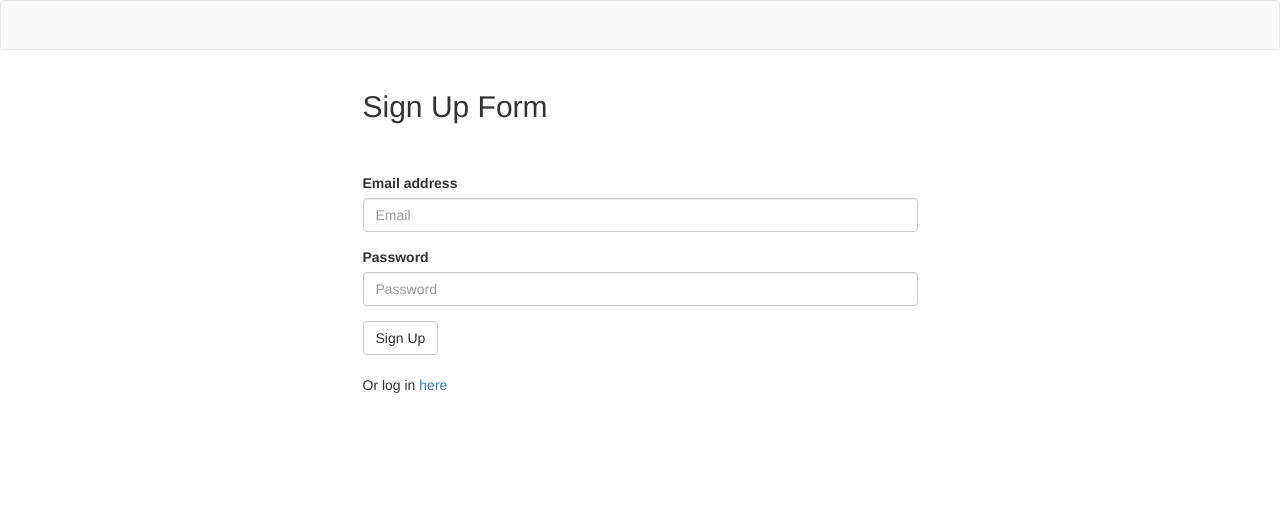
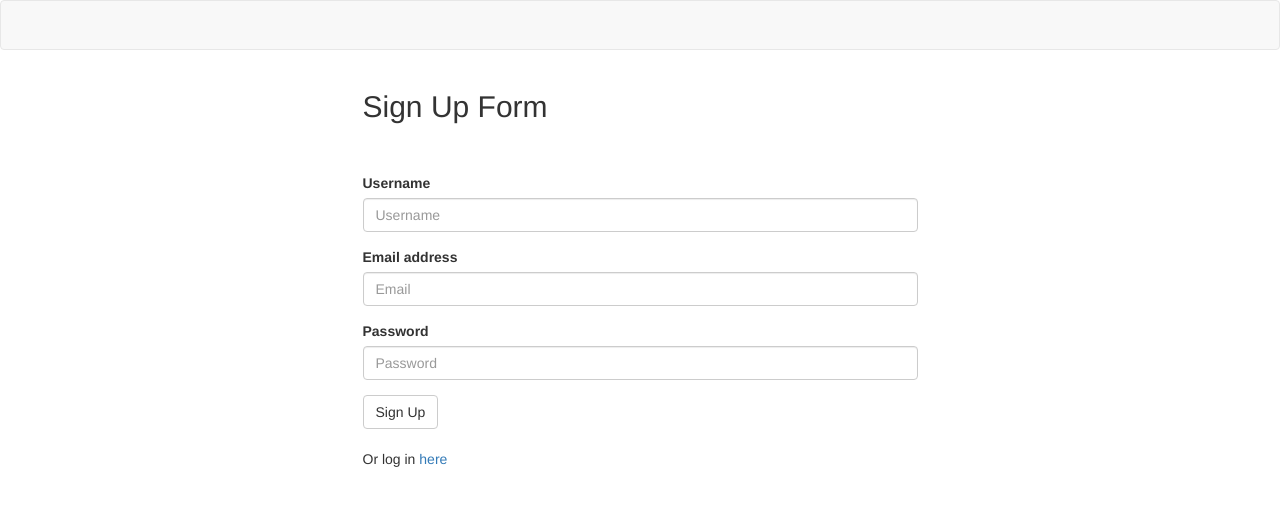
Before and after one commit to vpickard707/Project2, a Node server app: page / in a window 1280 px wide. Shown: the top 506 px of the page. Run offline with Node 20, Linux system fonts and the light colour scheme; some libraries are stand-ins or nearby versions.

Commit message:
created a username field with login and display of username working

```diff
--- a/models/user.js
+++ b/models/user.js
@@ -3,6 +3,11 @@ const bcrypt = require("bcryptjs");
 // Creating our User model
 module.exports = function(sequelize, DataTypes) {
   const User = sequelize.define("User", {
+    // The username cannot be null
+    username: {
+      type: DataTypes.STRING,
+      allowNull: false
+    },
     // The email cannot be null, and must be a proper email before creation
     email: {
       type: DataTypes.STRING,
@@ -31,5 +36,6 @@ module.exports = function(sequelize, DataTypes) {
       null
     );
   });
+  console.log(User);
   return User;
 };
--- a/public/js/members.js
+++ b/public/js/members.js
@@ -2,6 +2,6 @@ $(document).ready(() => {
   // This file just does a GET request to figure out which user is logged in
   // and updates the HTML on the page
   $.get("/api/user_data").then(data => {
-    $(".member-name").text(data.email);
+    $(".member-name").text(data.username);
   });
 });
--- a/public/js/signup.js
+++ b/public/js/signup.js
@@ -1,30 +1,34 @@
 $(document).ready(() => {
   // Getting references to our form and input
   const signUpForm = $("form.signup");
+  const usernameInput = $("input#username-input");
   const emailInput = $("input#email-input");
   const passwordInput = $("input#password-input");
 
-  // When the signup button is clicked, we validate the email and password are not blank
+  // When the signup button is clicked, we validate the username, email and password are not blank
   signUpForm.on("submit", event => {
     event.preventDefault();
     const userData = {
+      username: usernameInput.val().trim(),
       email: emailInput.val().trim(),
       password: passwordInput.val().trim()
     };
 
-    if (!userData.email || !userData.password) {
+    if (!userData.username || !userData.email || !userData.password) {
       return;
     }
-    // If we have an email and password, run the signUpUser function
-    signUpUser(userData.email, userData.password);
+    // If we have an username, email and password, run the signUpUser function
+    signUpUser(userData.username, userData.email, userData.password);
+    usernameInput.val("");
     emailInput.val("");
     passwordInput.val("");
   });
 
   // Does a post to the signup route. If successful, we are redirected to the members page
   // Otherwise we log any errors
-  function signUpUser(email, password) {
+  function signUpUser(username, email, password) {
     $.post("/api/signup", {
+      username: username,
       email: email,
       password: password
     })
--- a/routes/api-routes.js
+++ b/routes/api-routes.js
@@ -9,6 +9,7 @@ module.exports = function(app) {
   app.post("/api/login", passport.authenticate("local"), (req, res) => {
     // Sending back a password, even a hashed password, isn't a good idea
     res.json({
+      username: req.user.username,
       email: req.user.email,
       id: req.user.id
     });
@@ -19,6 +20,7 @@ module.exports = function(app) {
   // otherwise send back an error
   app.post("/api/signup", (req, res) => {
     db.User.create({
+      username: req.body.username,
       email: req.body.email,
       password: req.body.password
     })
@@ -45,6 +47,7 @@ module.exports = function(app) {
       // Otherwise send back the user's email and id
       // Sending back a password, even a hashed password, isn't a good idea
       res.json({
+        username: req.body.username,
         email: req.user.email,
         id: req.user.id
       });
--- a/routes/html-routes.js
+++ b/routes/html-routes.js
@@ -1,6 +1,3 @@
-// Requiring path to so we can use relative routes to our HTML files
-const path = require("path");
-
 // Requiring our custom middleware for checking if a user is logged in
 const isAuthenticated = require("../config/middleware/isAuthenticated");
 
--- a/schema.sql
+++ b/schema.sql
@@ -1,4 +1,3 @@
-
 -- Drops the blogger if it exists currently --
 DROP DATABASE IF EXISTS music_db;
 -- Creates the "blogger" database --
--- a/views/login.handlebars
+++ b/views/login.handlebars
@@ -10,8 +10,8 @@
             <h2>Login Form</h2>
             <form class="login">
                 <div class="form-group">
-                    <label for="exampleInputEmail1">Email address</label>
-                    <input type="email" class="form-control" id="email-input" placeholder="Email">
+                    <label for="exampleInputUsername1">Username</label>
+                    <input type="username" class="form-control" id="username-input" placeholder="username">
                 </div>
                 <div class="form-group">
                     <label for="exampleInputPassword1">Password</label>
--- a/views/members.handlebars
+++ b/views/members.handlebars
@@ -16,6 +16,6 @@
 </div>
 <div class="jumbotron">
     <div class="container">
-        <h1 class="text-center">{{email}}</h1>
+        <h1 class="text-center">{{username}}</h1>
     </div>
 </div>
--- a/views/signup.handlebars
+++ b/views/signup.handlebars
@@ -9,6 +9,10 @@
         <div class="col-md-6 col-md-offset-3">
             <h2>Sign Up Form</h2>
             <form class="signup">
+                <div class="form-group">
+                    <label for="exampleInputUsername1">Username</label>
+                    <input type="username" class="form-control" id="username-input" placeholder="Username">
+                </div>
                 <div class="form-group">
                     <label for="exampleInputEmail1">Email address</label>
                     <input type="email" class="form-control" id="email-input" placeholder="Email">
```
Also changed, not shown: config/config.js (+5 -4 lines), config/passport.js (+7 -6 lines), public/js/login.js (+9 -9 lines).
